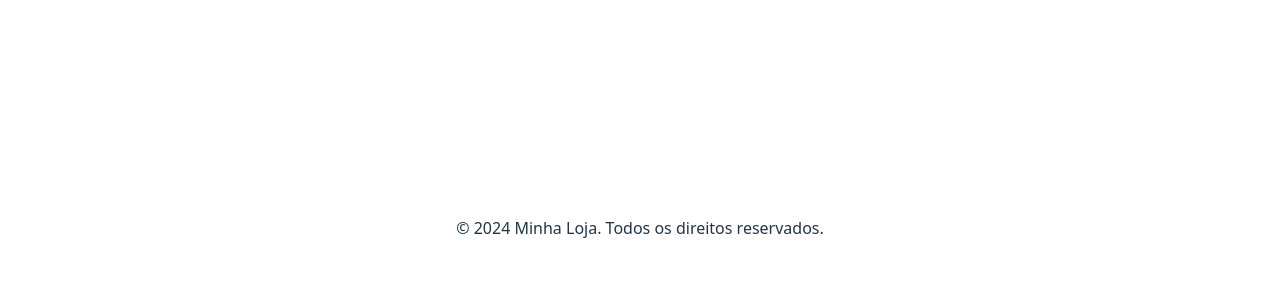
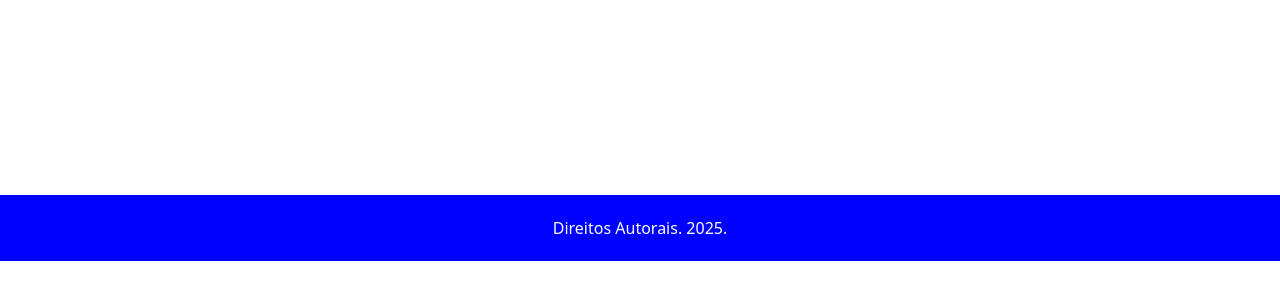
Before and after one commit to estefanostroher/my-store, a React (Vite) app: page / in a window 1280 px wide. Shown: the part 172-472 px from the top of the page. Built offline with nearby package versions, Linux system fonts and the light colour scheme.

Commit message:
footer criado

```diff
--- a/src/App.jsx
+++ b/src/App.jsx
@@ -1,4 +1,3 @@
-import './App.css'
 import Footer from './components/footer'
 
 function App() {
--- a/src/components/footer/index.jsx
+++ b/src/components/footer/index.jsx
@@ -1,7 +1,9 @@
+import './style.css';
+
 const Footer = () => {
     return (
         <footer className="footer-container">
-            <p>© 2024 Minha Loja. Todos os direitos reservados.</p>
+            <p className="footer-title">Direitos Autorais. 2025.</p>
         </footer>
     );
 };
--- /dev/null
+++ b/src/components/footer/style.css
@@ -0,0 +1,9 @@
+.footer-container {
+  background-color: blue;
+  color: #ffffff;
+  padding: 5px;
+  text-align: center;
+  margin-top: auto;
+  width: 100vw;
+  box-sizing: border-box;
+}
```
